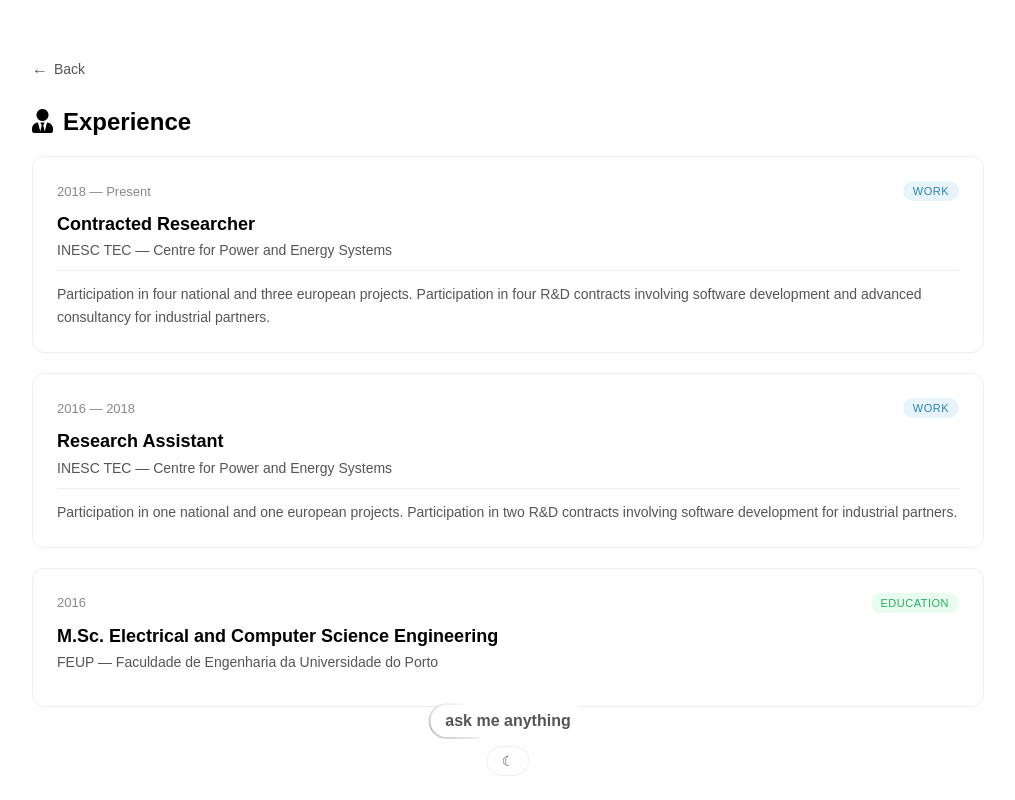
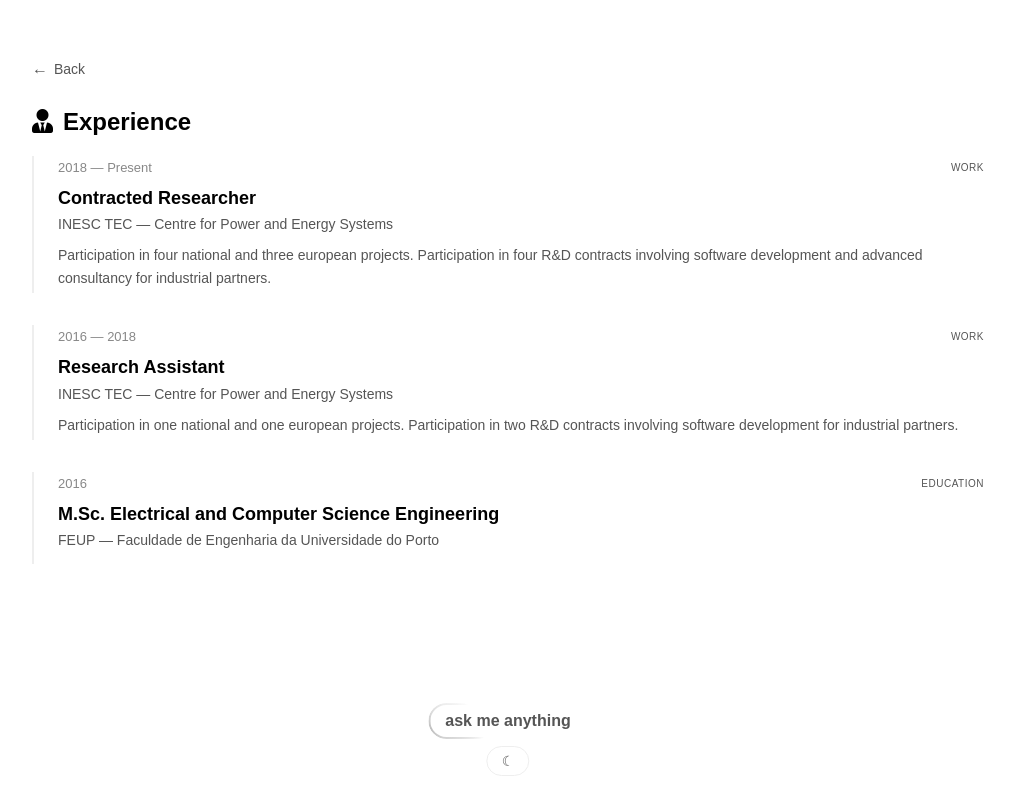
Before and after one commit to itsjrsa/itsjrsa.github.io, a React (Vite) app: page /experience in a window 1280 px wide. Shown: the whole page, without its empty margins (132-1147 px from the left). Built offline with nearby package versions, Linux system fonts and the light colour scheme.

Commit message:
simplify Experience page with minimal timeline design
- Remove card backgrounds and borders
- Add subtle left border as timeline indicator
- Simplify badges to plain text labels
- Remove description separator line
- Increase spacing between entries

```diff
--- a/src/components/experience/Timeline.module.css
+++ b/src/components/experience/Timeline.module.css
@@ -1,15 +1,19 @@
 .timeline {
   display: flex;
   flex-direction: column;
-  gap: 20px;
+  gap: 32px;
 }
 
 .card {
-  background: var(--color-bg-card);
-  border: 1px solid var(--color-border);
-  border-radius: 12px;
-  padding: 24px;
-  transition: background-color 0.3s, border-color 0.3s;
+  border-left: 2px solid var(--color-border);
+  padding-left: 24px;
+  padding-top: 4px;
+  padding-bottom: 4px;
+  transition: border-color 0.3s;
+}
+
+.card:hover {
+  border-left-color: var(--color-text-muted);
 }
 
 .header {
@@ -26,32 +30,11 @@
 }
 
 .badge {
-  font-size: 11px;
+  font-size: 10px;
   text-transform: uppercase;
   letter-spacing: 0.5px;
-  padding: 4px 10px;
-  border-radius: 12px;
   font-weight: 500;
-}
-
-.badge.work {
-  background: #e8f4fc;
-  color: #2980b9;
-}
-
-.badge.education {
-  background: #e8fcf0;
-  color: #27ae60;
-}
-
-[data-theme="dark"] .badge.work {
-  background: #1a3a4a;
-  color: #5dade2;
-}
-
-[data-theme="dark"] .badge.education {
-  background: #1a3a2a;
-  color: #58d68d;
+  color: var(--color-text-muted);
 }
 
 .role {
@@ -72,20 +55,18 @@
   font-size: 14px;
   color: var(--color-text-muted);
   line-height: 1.6;
-  margin: 0;
-  padding-top: 12px;
-  border-top: 1px solid var(--color-border);
+  margin: 12px 0 0 0;
 }
 
 @media (max-width: 768px) {
   .card {
-    padding: 20px;
+    padding-left: 16px;
   }
 
   .header {
     flex-direction: column;
     align-items: flex-start;
-    gap: 8px;
+    gap: 6px;
   }
 
   .role {
```
